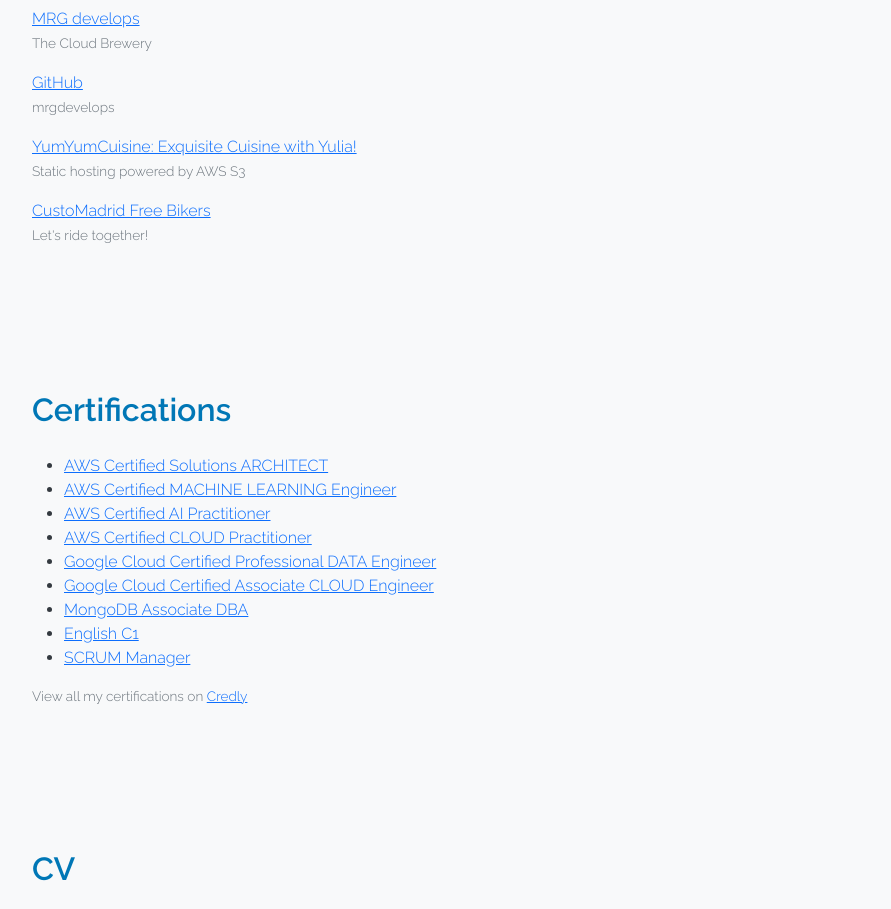
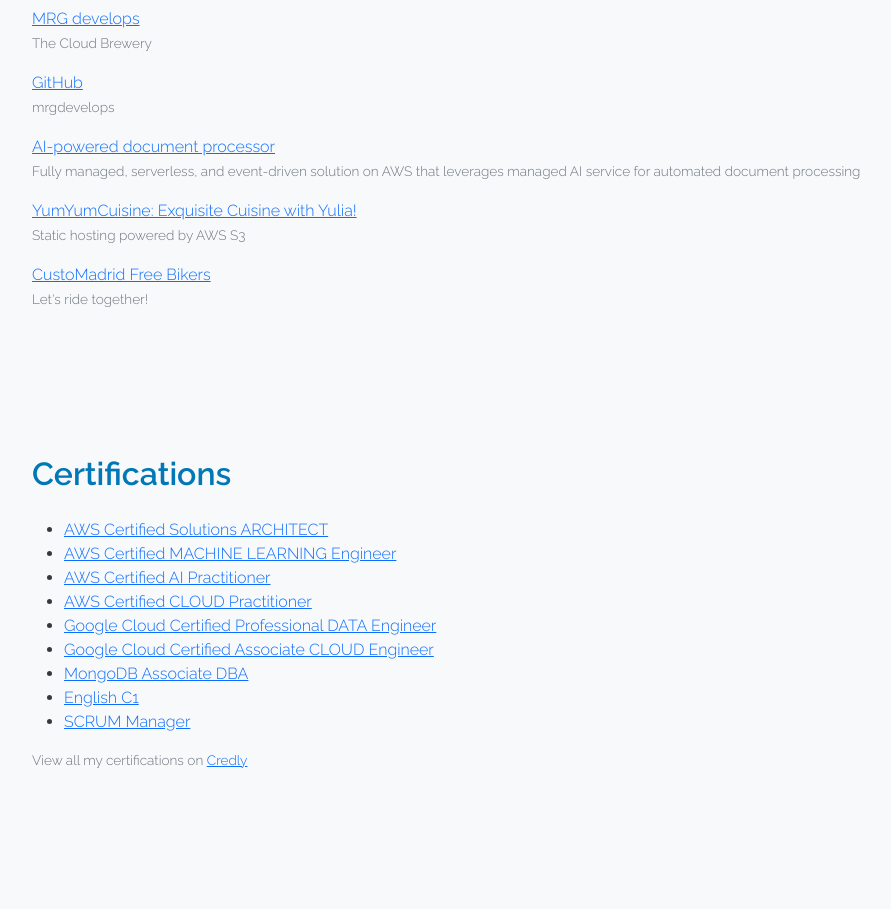
Before and after one commit to mrgdevelops/Architecting_on_AWS, a plain HTML site: page p1-mikhailretinski_com/index.html in a window 1280 px wide. Shown: the part 1340-2249 px from the top of the page, without its empty margins (66-957 px from the left). Drawn offline with nearby package versions, Linux system fonts and the light colour scheme.

Commit message:
new project added to index.html

```diff
--- a/p1-mikhailretinski_com/index.html
+++ b/p1-mikhailretinski_com/index.html
@@ -111,6 +111,7 @@
       <h2 class="section-title">Projects</h2>
       <p><a href="https://www.mrgdevelops.com/" target="_blank">MRG develops</a><br /><span class="small-note">The Cloud Brewery</span></p>
       <p><a href="https://github.com/mrgdevelops" target="_blank">GitHub</a><br /><span class="small-note">mrgdevelops</span></p>
+      <p><a href="https://github.com/mrgdevelops/Architecting_on_AWS/tree/main/p2-document-processor" target="_blank">AI-powered document processor</a><br /><span class="small-note">Fully managed, serverless, and event-driven solution on AWS that leverages managed AI service for automated document processing</span></p>
       <p><a href="https://bit.ly/yumyumcuisine" target="_blank">YumYumCuisine: Exquisite Cuisine with Yulia!</a><br /><span class="small-note">Static hosting powered by AWS S3</span></p>
       <p><a href="https://mikhailretinski.com/customadrid/" target="_blank">CustoMadrid Free Bikers</a><br /><span class="small-note">Let's ride together!</span></p>
     </section>
```
